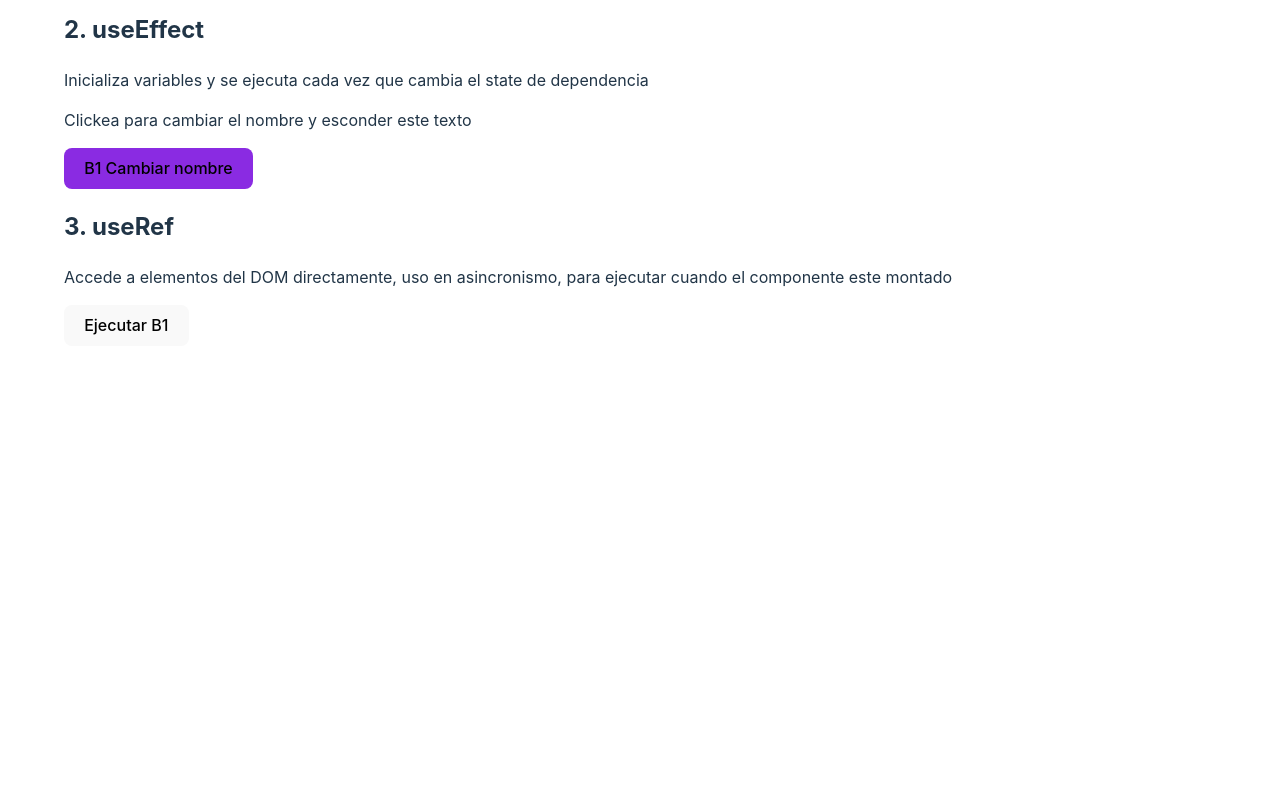
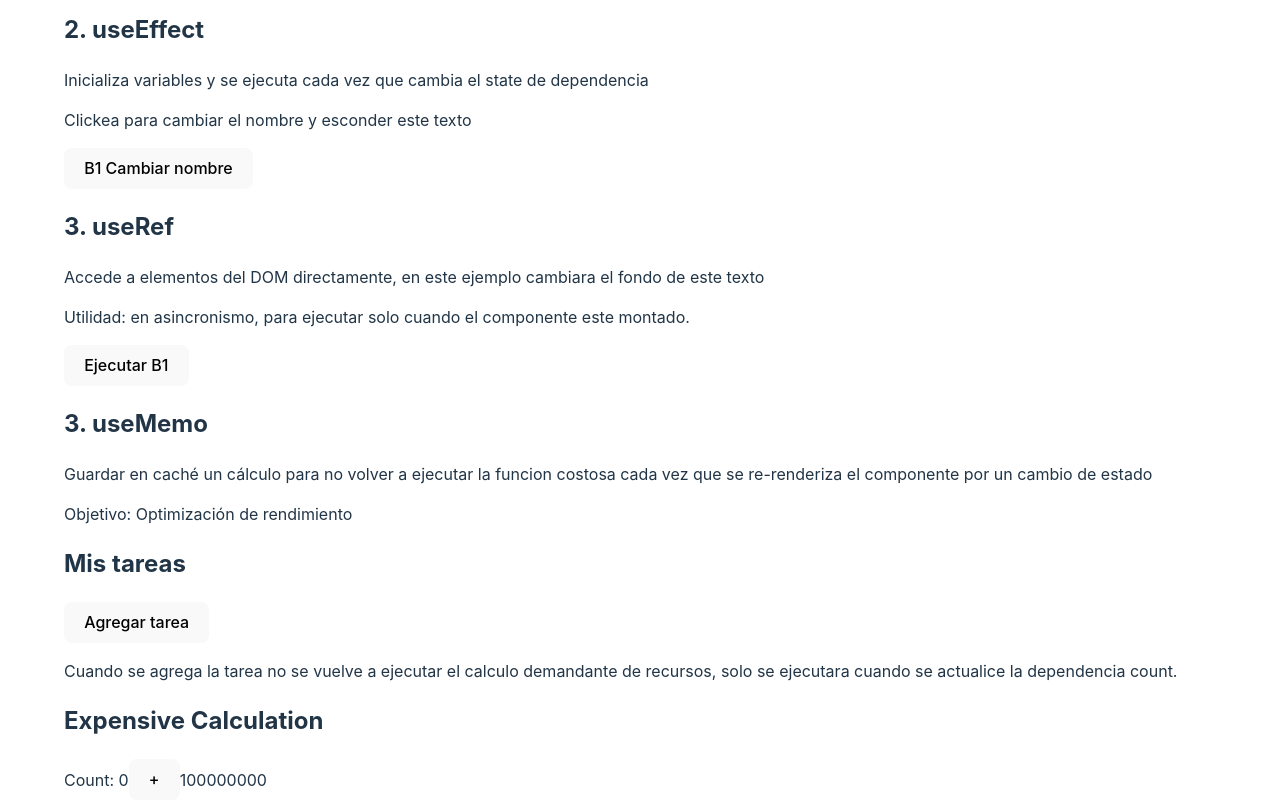
Before and after one commit to topoescobar/react-hooks-practice, a React (Create React App) app: page / in a window 1280 px wide. Shown: the part 438-1238 px from the top of the page. Before the commit the page ends 832 px from the top, so only its background shows below. Built offline with nearby package versions, Linux system fonts and the light colour scheme.

Commit message:
agregado useMemo

```diff
--- a/src/App.js
+++ b/src/App.js
@@ -1,6 +1,7 @@
 import React from 'react';
+import { useState, useRef, useEffect } from 'react';
 import './style.css';
-import { useState, useRef, useEffect } from 'react';
+import UseMemo from './components/UseMemo';
 
 export default function App() {
   //USE STATE: getters y setters
@@ -11,7 +12,7 @@ export default function App() {
   useEffect(() => {
     //1 mount y update, se ejecuta siempre una vez al inicio
     setNameChanged(!nameChanged);
-    if (name != 'Persona') {
+    if (name == 'useRef') {
       refButton.current.style.backgroundColor = 'blueviolet';
     }
     //2 unmount - destruccion
@@ -28,6 +29,7 @@ export default function App() {
   };
 
   const handleRef = () => {
+    setName('useRef');
     refButton.current.click;
   };
 
@@ -55,16 +57,18 @@ export default function App() {
         </p>
       )}
       {/* con ref el boton ya no deberia andar y se puede ejecutar desde el 2do boton */}
-      <button onClick={handleClick} ref={refButton}>
-        {' '}
-        B1 Cambiar nombre
-      </button>
+      <button onClick={handleClick}>B1 Cambiar nombre</button>
       <h2>3. useRef </h2>
+      <p ref={refButton}>
+        Accede a elementos del DOM directamente, en este ejemplo cambiara el
+        fondo de este texto
+      </p>
       <p>
-        Accede a elementos del DOM directamente, uso en asincronismo, para
-        ejecutar cuando el componente este montado
+        Utilidad: en asincronismo, para ejecutar solo cuando el componente este
+        montado.
       </p>
       <button onClick={handleRef}> Ejecutar B1</button>
+      <UseMemo name={name} setName={setName} />
     </div>
   );
 }
--- /dev/null
+++ b/src/components/UseMemo.jsx
@@ -0,0 +1,53 @@
+import React from 'react';
+import { useMemo, useState } from 'react';
+
+export default function UseMemo(props) {
+  const [count, setCount] = useState(0);
+  const [taskList, setTaskList] = useState([]);
+  const calculation = useMemo(() => expensiveCalculation(count), [count]);
+
+  const increment = () => {
+    setCount((c) => c + 1);
+  };
+  const addTodo = () => {
+    setTaskList((t) => [...t, 'New Todo']);
+  };
+
+  return (
+    <div>
+      <h2>3. useMemo </h2>
+      <p>
+        {' '}
+        Guardar en caché un cálculo para no volver a ejecutar la funcion costosa
+        cada vez que se re-renderiza el componente por un cambio de estado
+      </p>
+      <p>Objetivo: Optimización de rendimiento</p>
+      <div>
+        <h2>Mis tareas</h2>
+        {taskList.map((todo, index) => {
+          return <p key={index}>{todo}</p>;
+        })}
+        <button onClick={addTodo}>Agregar tarea</button>
+        <p>
+          Cuando se agrega la tarea no se vuelve a ejecutar el calculo
+          demandante de recursos, solo se ejecutara cuando se actualice la
+          dependencia count.
+        </p>
+      </div>
+      <div>
+        <h2>Expensive Calculation</h2>
+        Count: {count}
+        <button onClick={increment}>+</button>
+        {calculation}
+      </div>
+    </div>
+  );
+}
+
+const expensiveCalculation = (num) => {
+  console.log('Calculating...');
+  for (let i = 0; i < 100000000; i++) {
+    num += 1;
+  }
+  return num;
+};
```
Also changed, not shown: 1 other file (tests, documents, lock files or other folders).
